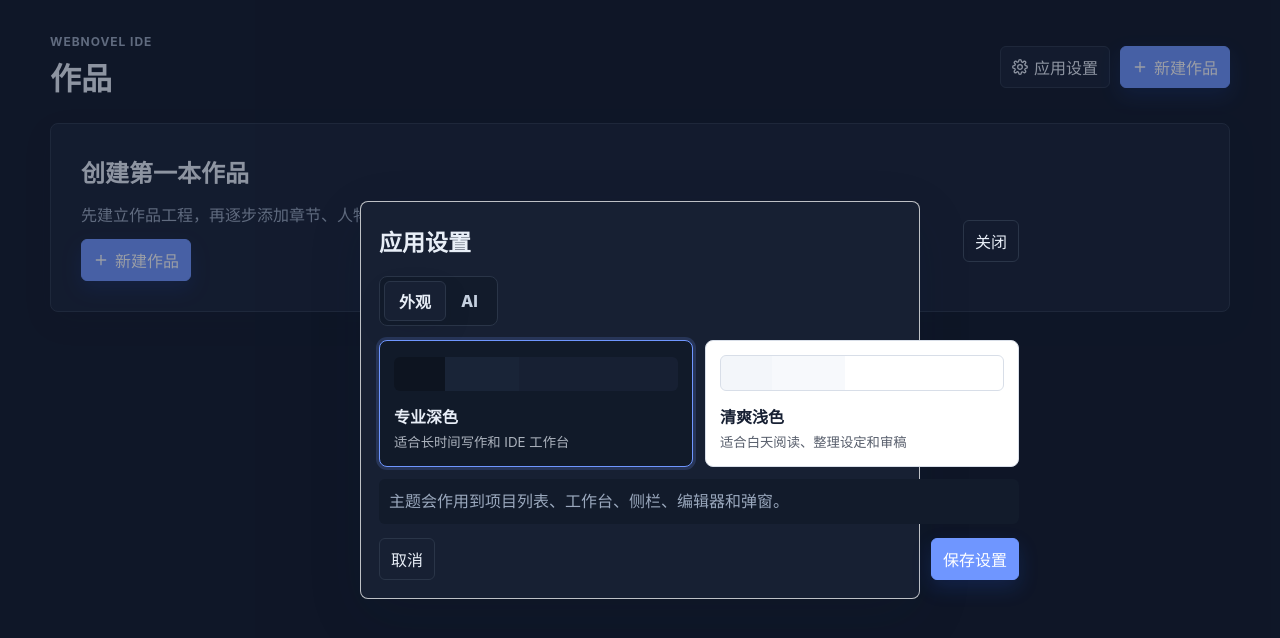
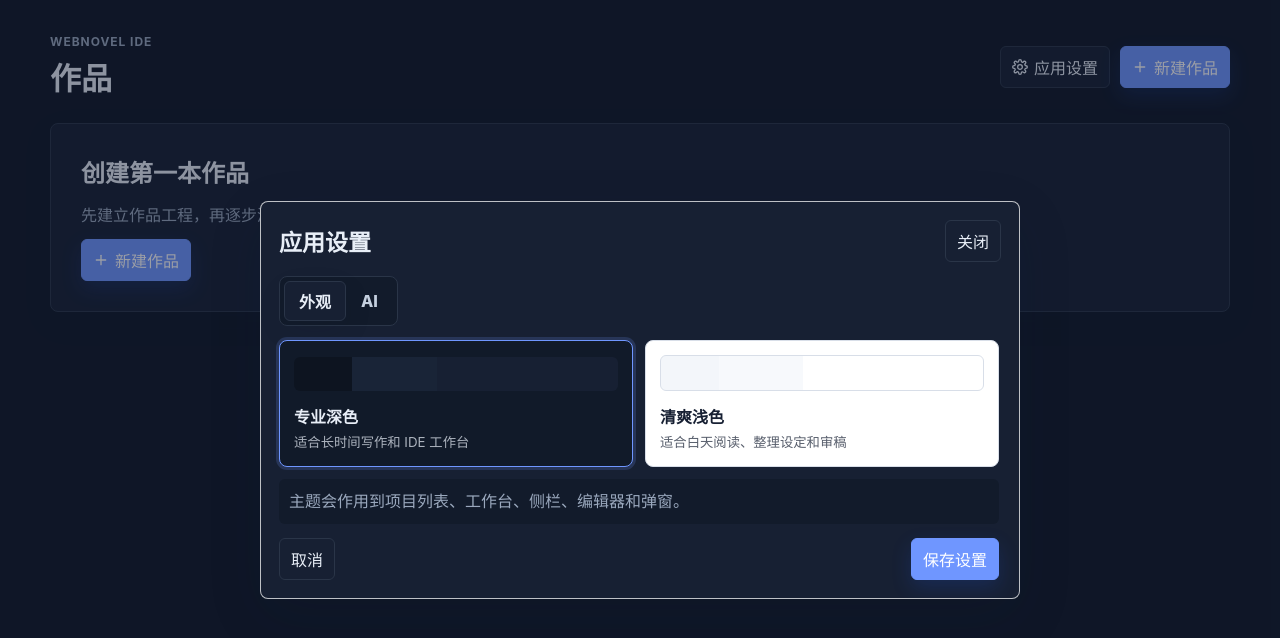
Before and after one commit to 825178128/webnovel-ide, a React (Vite) app: page / in a window 1280 px wide. Both pictures are taken after a click on the button "应用设置". Shown: the top 638 px of the page. Built offline with nearby package versions, Linux system fonts and the light colour scheme.

Commit message:
fix settings dialog theme layout

```diff
--- a/src/components/dialogs.tsx
+++ b/src/components/dialogs.tsx
@@ -235,7 +235,7 @@ export function AppSettingsDialog(props: {
   }
 
   return (
-    <DialogShell title="应用设置" onClose={props.onClose}>
+    <DialogShell title="应用设置" className="settings-dialog-shell" onClose={props.onClose}>
       <form
         className="dialog-body app-settings-dialog"
         onSubmit={(event) => {
@@ -488,10 +488,15 @@ export function CreateSettingDialog(props: {
   )
 }
 
-function DialogShell(props: { title: string; onClose: () => void; children: React.ReactNode }) {
+function DialogShell(props: {
+  title: string
+  className?: string
+  onClose: () => void
+  children: React.ReactNode
+}) {
   return (
     <div className="dialog-backdrop">
-      <section className="dialog">
+      <section className={`dialog ${props.className ?? ''}`}>
         <header>
           <h2>{props.title}</h2>
           <button type="button" className="ghost-button" onClick={props.onClose}>
--- a/src/styles.css
+++ b/src/styles.css
@@ -136,7 +136,7 @@ button {
 
 button:hover:not(:disabled) {
   border-color: var(--border-strong);
-  background: #f6f8fb;
+  background: var(--surface-muted);
 }
 
 button:active:not(:disabled) {
@@ -347,6 +347,8 @@ textarea {
   display: grid;
   gap: 14px;
   width: min(560px, 100%);
+  max-height: calc(100vh - 48px);
+  overflow: hidden;
   border: 1px solid rgba(255, 255, 255, 0.72);
   border-radius: 8px;
   background: var(--surface);
@@ -354,9 +356,16 @@ textarea {
   padding: 18px;
 }
 
+.settings-dialog-shell {
+  width: min(760px, calc(100vw - 48px));
+}
+
 .dialog-body {
   display: grid;
   gap: 14px;
+  min-width: 0;
+  overflow: auto;
+  padding-right: 2px;
 }
 
 .dialog header,
@@ -365,6 +374,7 @@ textarea {
   align-items: center;
   justify-content: space-between;
   gap: 12px;
+  min-width: 0;
 }
 
 .dialog h2 {
@@ -398,7 +408,9 @@ textarea {
 }
 
 .app-settings-dialog {
-  min-width: min(640px, calc(100vw - 64px));
+  width: 100%;
+  min-width: 0;
+  overflow: visible;
 }
 
 .settings-tabs {
@@ -428,16 +440,19 @@ textarea {
 .settings-section {
   display: grid;
   gap: 12px;
+  min-width: 0;
 }
 
 .theme-options {
   display: grid;
   grid-template-columns: repeat(2, minmax(0, 1fr));
   gap: 12px;
+  min-width: 0;
 }
 
 .theme-option {
   display: grid;
+  min-width: 0;
   min-height: 104px;
   align-content: end;
   gap: 5px;
@@ -944,7 +959,7 @@ textarea {
 
 .chapter-content {
   min-height: 56vh;
-  border-color: #d7deea;
+  border-color: var(--border);
   background: var(--field-surface);
   box-shadow: 0 18px 42px rgba(15, 23, 42, 0.07);
   font-size: 17px;
@@ -1000,13 +1015,13 @@ textarea {
 .editor-panel > .field-block {
   border: 1px solid var(--border);
   border-radius: 8px;
-  background: rgba(255, 255, 255, 0.68);
+  background: var(--editor-surface);
   padding: 12px;
 }
 
 .editor-panel > .field-block textarea {
-  border-color: transparent;
-  background: #ffffff;
+  border-color: var(--border);
+  background: var(--field-surface);
 }
 
 .form-panel {
```
